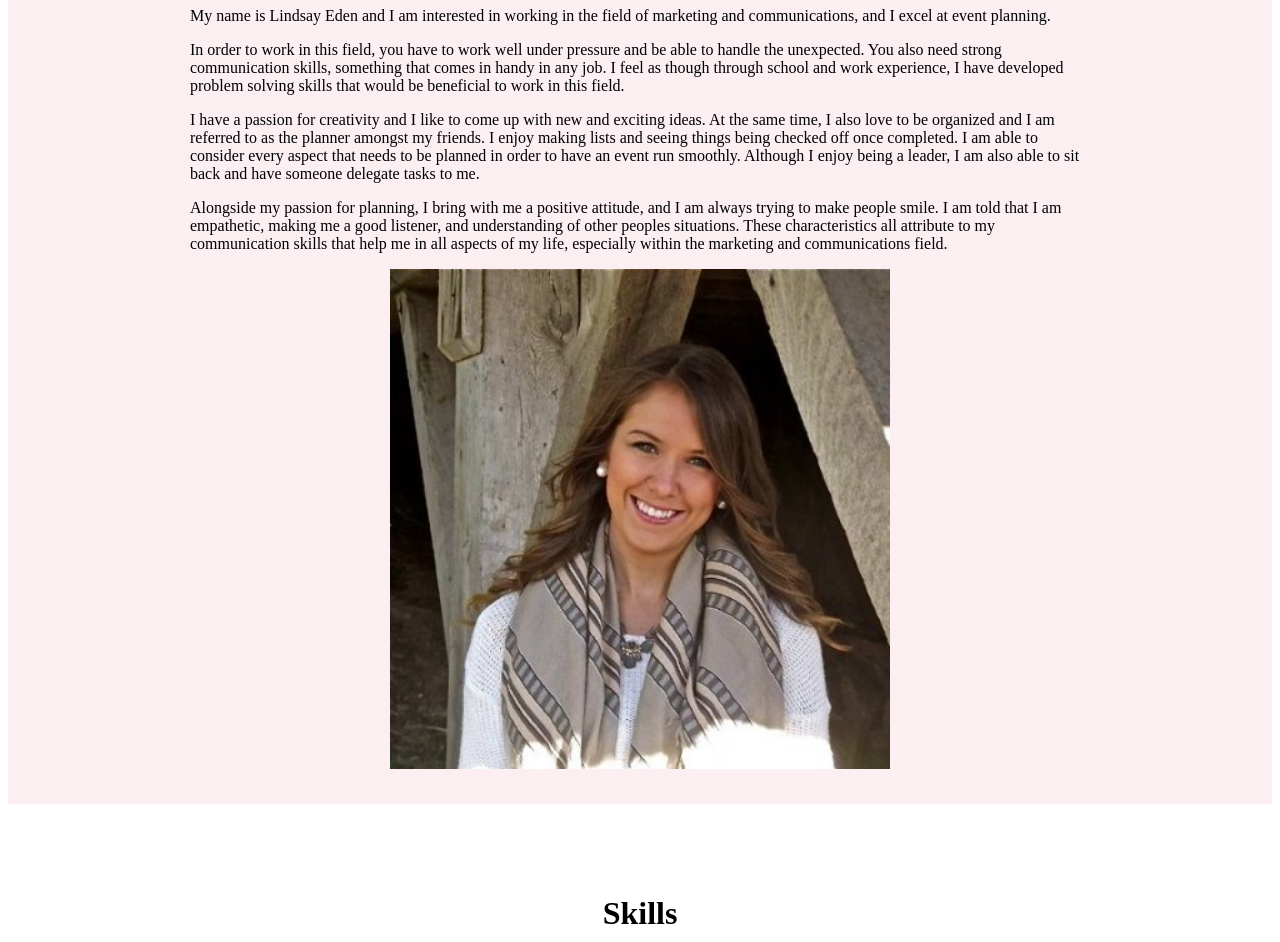
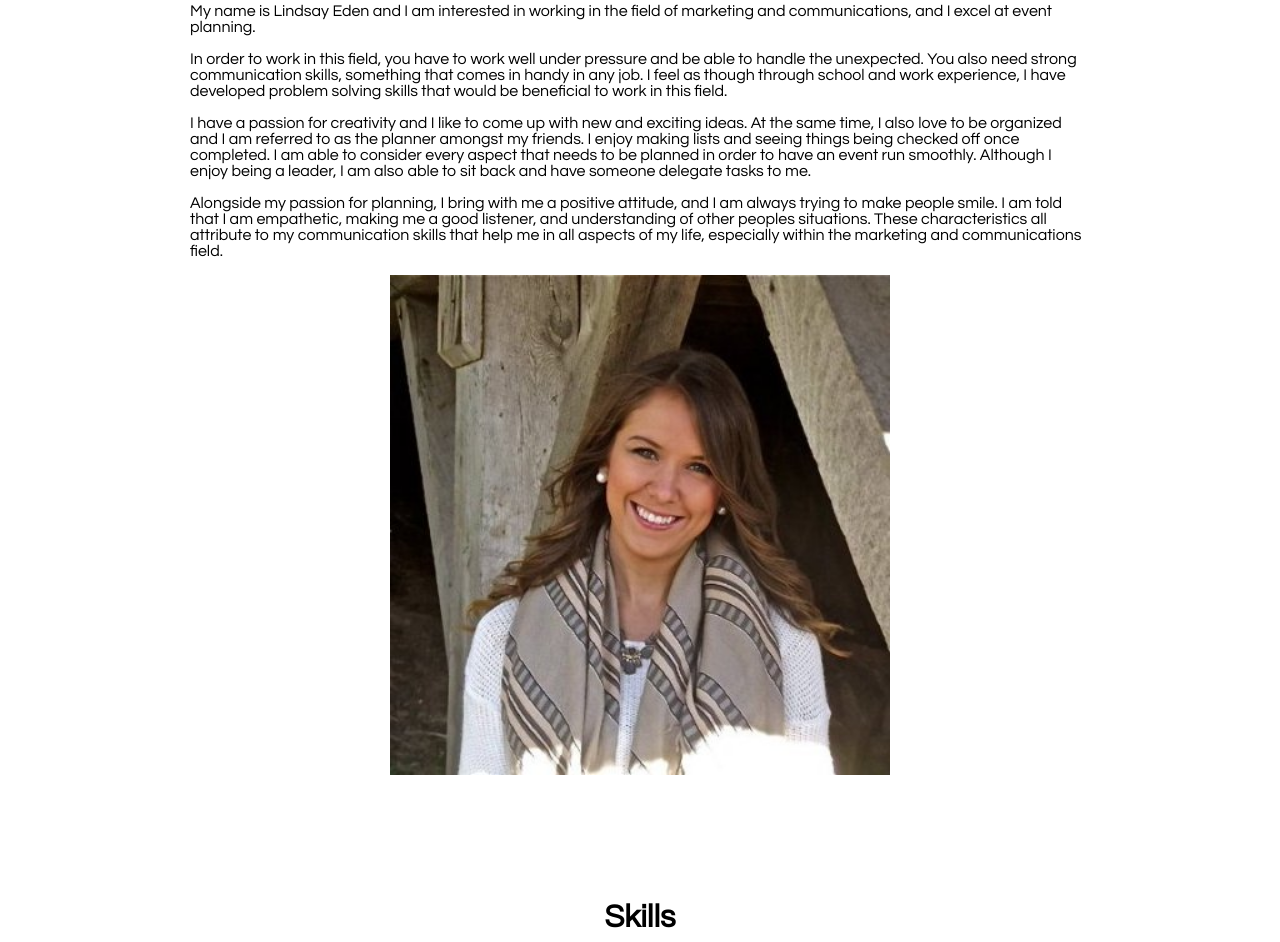
Before and after one commit to lindsayeden/lindsayportfolio, a website: page client/index.html in a window 1280 px wide. Shown: the part 601-1543 px from the top of the page. Drawn offline with nearby package versions, Linux system fonts and the light colour scheme; some packages are replaced by stand-ins of ours; a script that the page names is missing.

Commit message:
Changed Font

```diff
--- a/client/css/base.css
+++ b/client/css/base.css
@@ -1,6 +1,6 @@
 body {
 		background-color: #ffffff;
-		font-family: '';
+		font-family: 'Century Gothic';
 		overflow: auto;
 		text-align: left;
 }
@@ -53,7 +53,7 @@ header.navItem:hover{
 	}
 
 #About {
-		background-color: #FBEFF2;
+		background-color: white;
 }
 
 #Skills {
@@ -69,7 +69,7 @@ header.navItem:hover{
 }
 
 #Contact {
-		background-color: #FBEFF2;
+		background-color: white;
 }
 
 #About img.PortfolioPicture {
```
